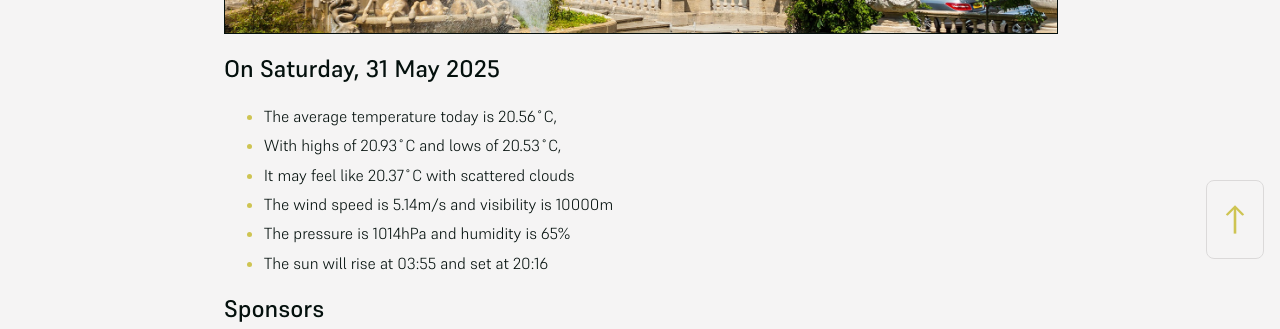
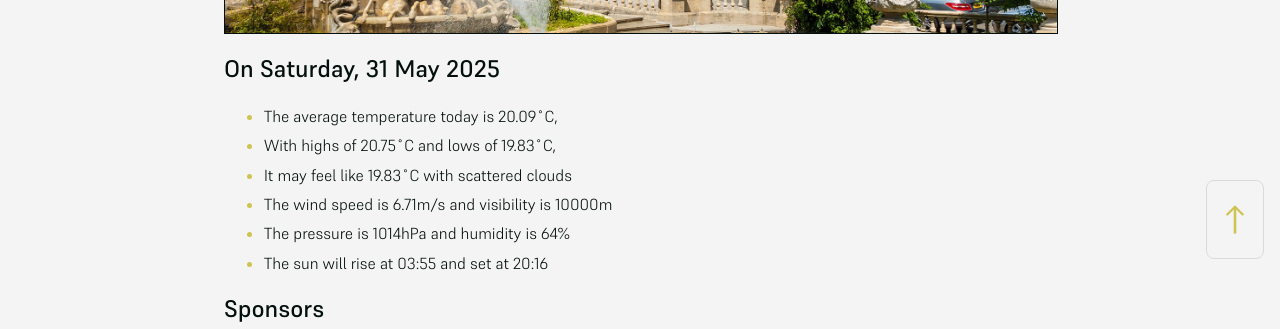
Before and after one commit to mat-0/cheltenham-open-data, a Jekyll site: the page built from index.md, in a window 1280 px wide. Shown: the part 625-954 px from the top of the page. Built offline with Jekyll 4.4.1, drawn with Linux system fonts in a browser that asks for light colours.

Commit message:
Updated 2025-05-31 17:57:46

```diff
--- a/index.md
+++ b/index.md
@@ -10,11 +10,11 @@ seo: Menu
 <!-- weather_marker starts -->
 ## On Saturday, 31 May 2025
 
-- The average temperature today is 20.56˚C,
-- With highs of 20.93˚C and lows of 20.53˚C,
-- It may feel like 20.37˚C with scattered clouds
-- The wind speed is 5.14m/s and visibility is 10000m
-- The pressure is 1014hPa and humidity is 65%
+- The average temperature today is 20.09˚C,
+- With highs of 20.75˚C and lows of 19.83˚C,
+- It may feel like 19.83˚C with scattered clouds
+- The wind speed is 6.71m/s and visibility is 10000m
+- The pressure is 1014hPa and humidity is 64%
 - The sun will rise at 03:55 and set at 20:16
 
 <!-- weather_marker ends -->
```
Also changed, not shown: _data/flood.json (+5 -27 lines), _pages/news.md (+13 -13 lines).
